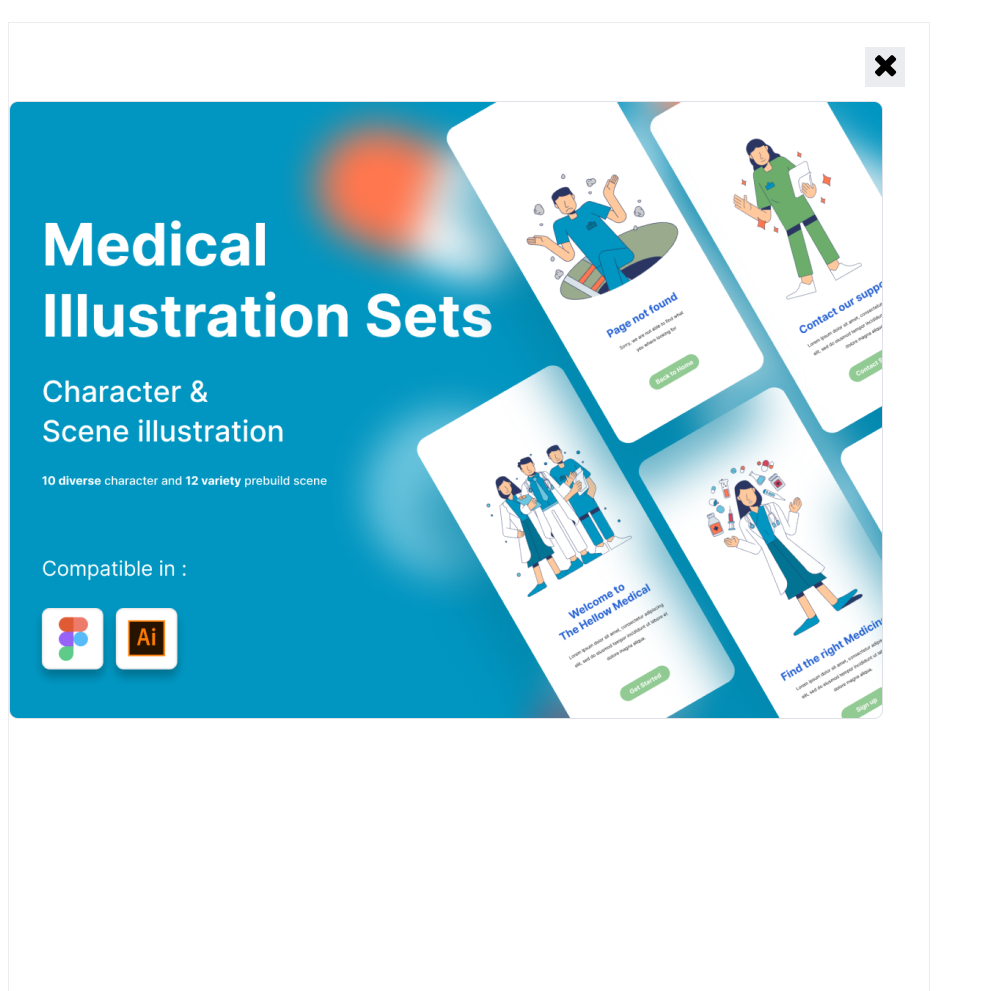
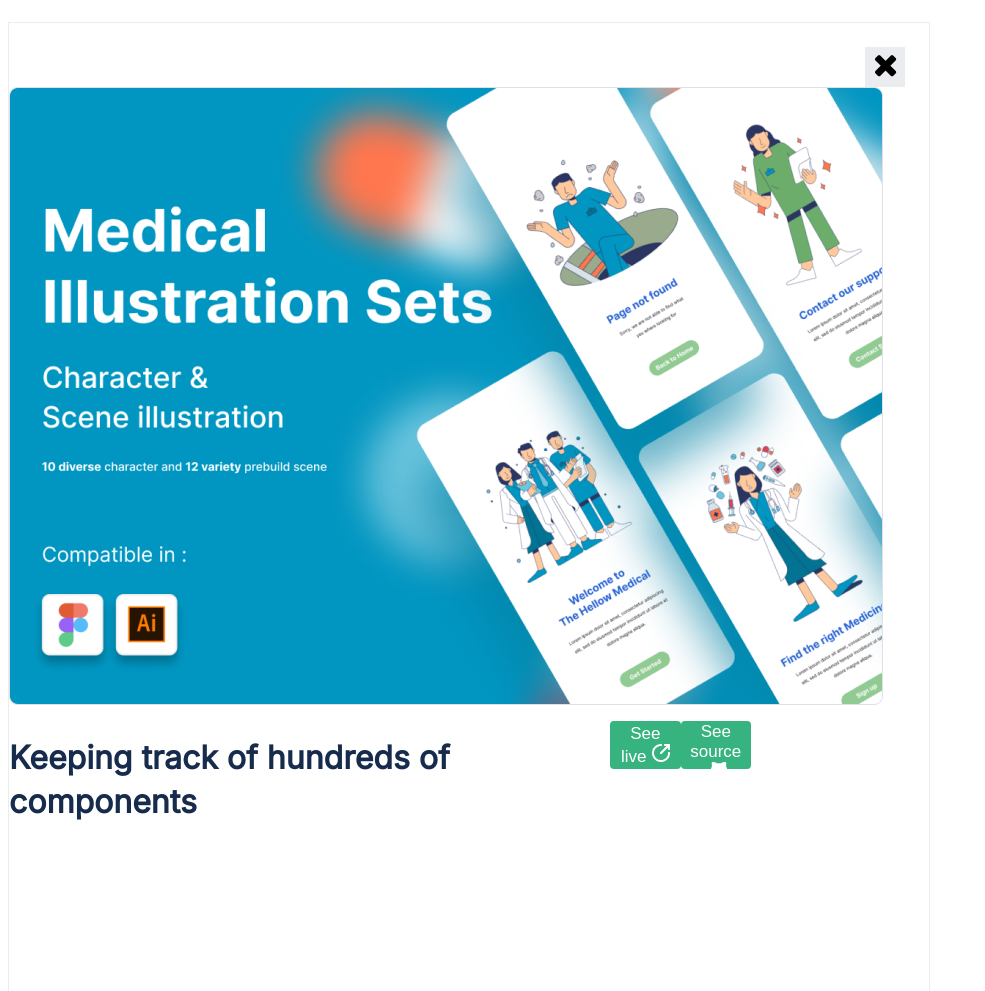
Before and after one commit to OnlyUnknown/portfolio-mobile-first, a website: page index.html in a window 1280 px wide. Shown: the part 3999-4990 px from the top of the page, without its empty margins (0-985 px from the left). Drawn offline with Linux system fonts and the light colour scheme.

Commit message:
Added the title for the popup and the buttons for it

```diff
--- a/Style.css
+++ b/Style.css
@@ -738,8 +738,58 @@ textarea::placeholder {
   }
 
   .pop-img{
+
+
+  }
+
+  .pop-title{
     position: relative;
-    margin-top: 78px;
+    width: 589px;
+    height: 82px;
+
+  }
+
+  .pop-title h2{
+    font-family: Inter;
+    font-size: 32px;
+    font-weight: 700;
+    line-height: 44px;
+    letter-spacing: 0em;
+    text-align: left;
+    font-family: 'Inter',sans-serif;
+    font-style: normal;
+    color: #172B4D;
+  }
+
+  .pop-title-container{
+    display: flex;
+    flex-direction: row;
+    height: 82px;
+    width: 869px;
+    left: 26px;
+    top: 718px;
+    border-radius: 0px;
+  }
+
+
+  .btn-pop{
+    display: flex;
+    flex-direction: row;
+    justify-content: space-between;
+  }
+  .button-pop{
+    height: 48px;
+    width: 141px;
+    left: 728px;
+    top: 0px;
+    border-radius: 8px;
+    padding: 12px;
+    font-size: 15px;
+    text-align: left;
+  }
+
+  .pop-icon{
+    padding-left: 5px;
 
   }
 }
--- a/index.html
+++ b/index.html
@@ -253,6 +253,8 @@
         <div class="pop-container">
             <div class="close-background"><i id="pop-close" class="fa fa-close fa-2x"></i></div>
             <div class="pop-img" ><img src="Snapshoot Portfolio.png"></div>
+            <div class="pop-title-container"><div class="pop-title"><h2>Keeping track of hundreds of
+                components</h2></div><div class="btn-pop button-p button-pop"><button class="trans-btn pop-btn">See live<img class="pop-icon" src="Iconseelive.png"></button><button class="trans-btn pop-btn">See source<img class="pop-icon" src="Vectorgithub.png"></button></div></div>
         </div>
     </section>
 
```
Also changed, not shown: Iconseelive.png (added), Vectorgithub.png (added).
